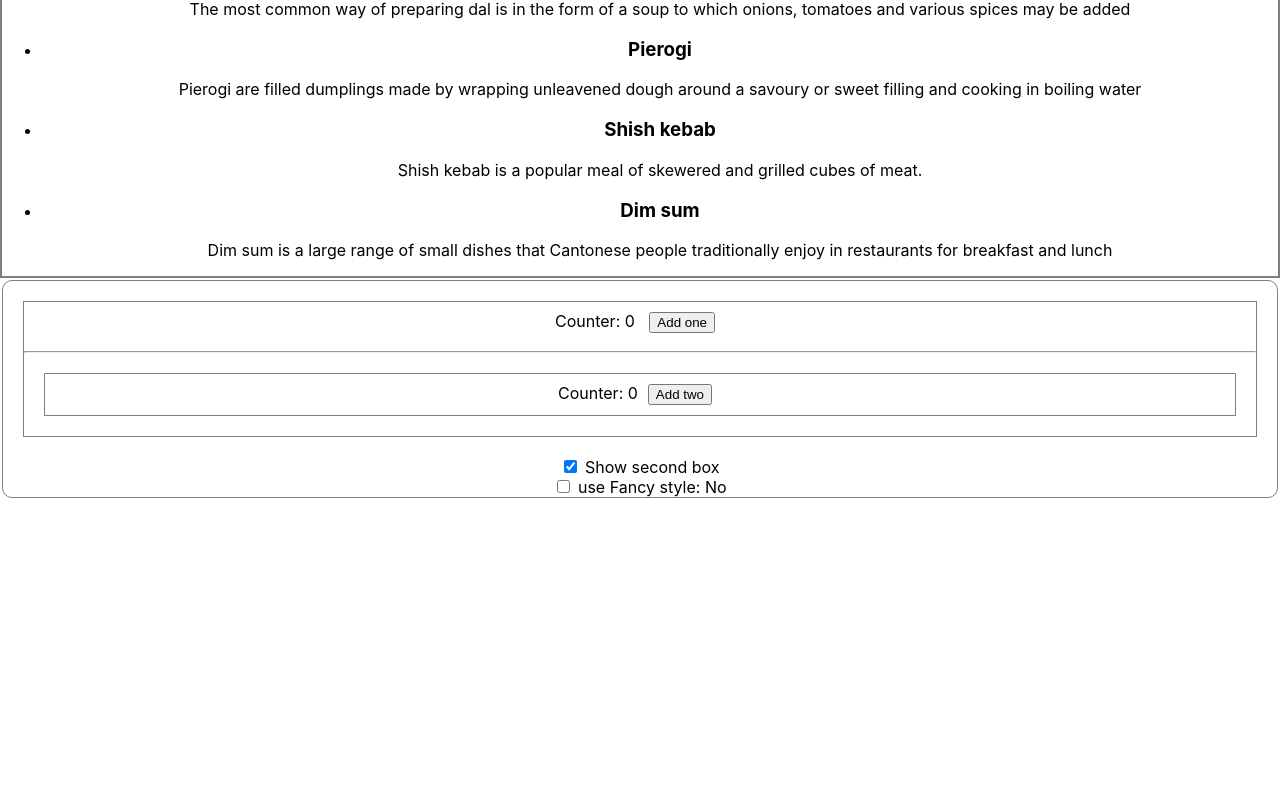
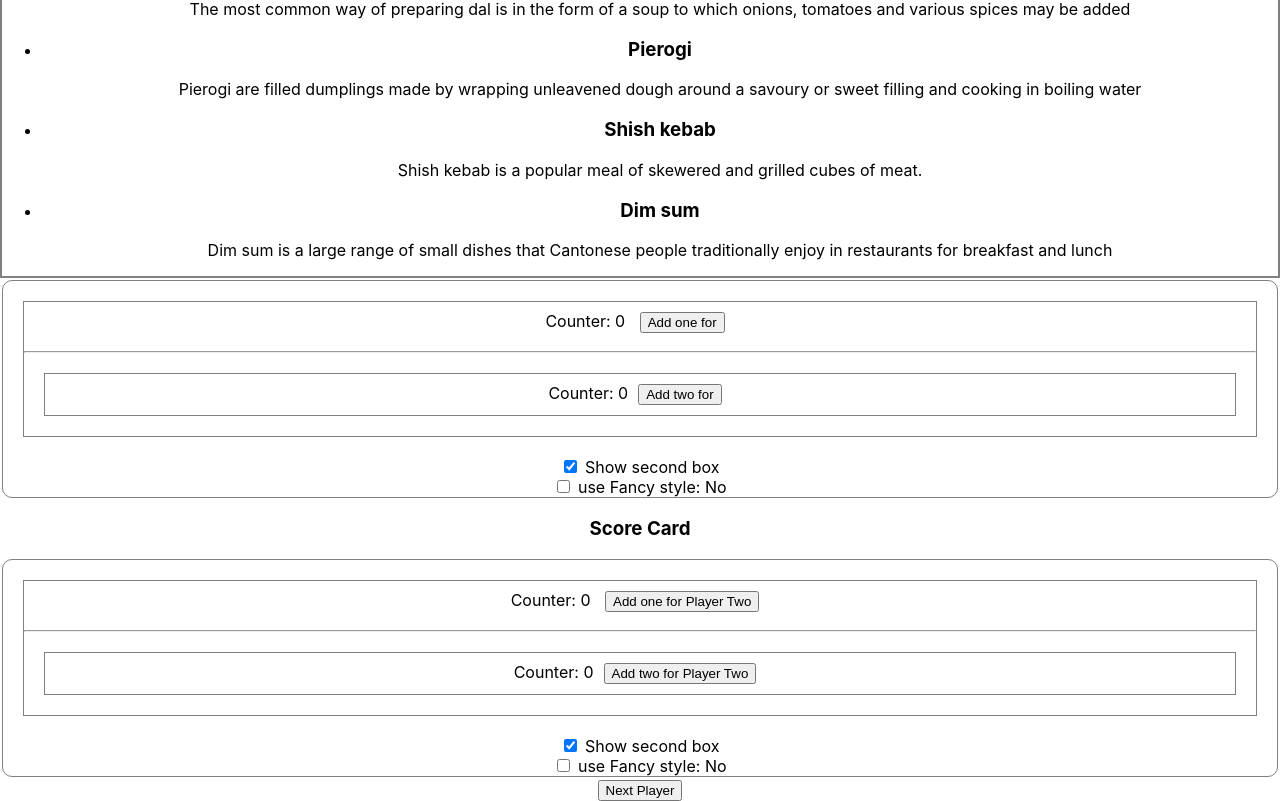
Before and after one commit to vishesh-baghel/Hotel-booking-app, a React (Create React App) app in the folder hotel-booking-app/: page / in a window 1280 px wide. Shown: the part 8118-8919 px from the top of the page. Before the commit the page ends 8618 px from the top, so only its background shows below. Built offline with nearby package versions, Linux system fonts and the light colour scheme.

Commit message:
Some more practice

```diff
--- a/hotel-booking-app/src/App.js
+++ b/hotel-booking-app/src/App.js
@@ -1302,7 +1302,7 @@ function FilterableList() {
   );
 }
 
-function CounterBox() {
+function CounterBox({ player }) {
   const [countA, setCountA] = useState(0);
   const [countB, setCountB] = useState(0);
   const [showB, setShowB] = useState(true);
@@ -1331,7 +1331,7 @@ function CounterBox() {
             setCountA(countA + 1);
           }}
         >
-          Add one
+          Add one for {player}
         </button>
         <hr />
         {showB && (
@@ -1344,7 +1344,7 @@ function CounterBox() {
                 setCountB(countB + 2);
               }}
             >
-              Add two
+              Add two for {player}
             </button>
           </p>
         )}
@@ -1363,6 +1363,31 @@ function CounterBox() {
       <label>
         <input type="checkbox" checked={isFancy} onChange={handleFancyStyle} />{" "}
         use Fancy style: {isFancy ? "Yes" : "No"}
+      </label>
+    </div>
+  );
+}
+
+function ScoreCard() {
+  const [isPlayerOne, setIsPlayerOne] = useState(false);
+
+  return (
+    <div>
+      <h3>Score Card</h3>
+      {isPlayerOne ? (
+        <CounterBox player="Player One" />
+      ) : (
+        <CounterBox player="Player Two" />
+      )}
+      <label>
+        <button
+          value={isPlayerOne}
+          onClick={() => {
+            setIsPlayerOne(!isPlayerOne);
+          }}
+        >
+          Next Player
+        </button>
       </label>
     </div>
   );
@@ -1420,8 +1445,8 @@ const App = () => {
       <MailClient />
       <Accordian />
       <FilterableList />
-
       <CounterBox />
+      <ScoreCard />
     </div>
   );
 };
```
